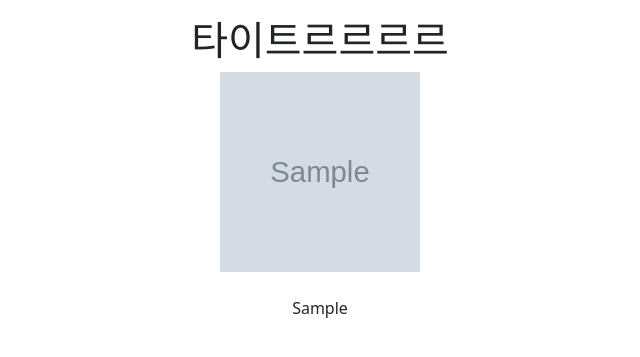
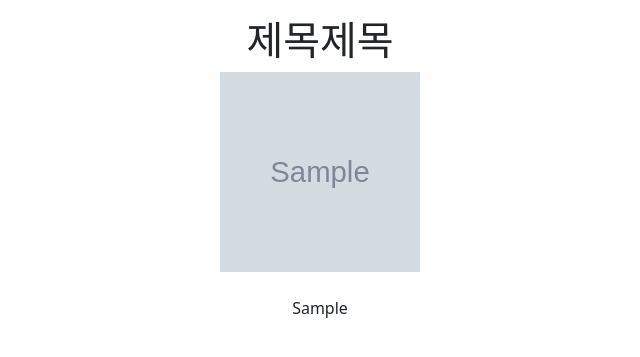
Before and after one commit to jamjam0109/flask_practice, a Flask app: template templates/output.html in a window 1280 px wide. Shown: the part 26-383 px from the top of the page, without its empty margins (320-960 px from the left). Run offline with Flask 2, Linux system fonts and the light colour scheme; the template is opened without the code that fills it: most values are stand-ins (such as "Sample title", 1, 10 or a date in 2020); grey boxes marked "Sample" are stand-in pictures.

```diff
--- a/templates/output.html
+++ b/templates/output.html
@@ -27,7 +27,7 @@
         <div class="row">
             <div class="col-md text-center text-md-left">
                 <div class="mx-auto mt-3" stype="max-width: 350px;">
-                    <h1>타이트르르르르</h1>
+                    <h1>제목제목</h1>
                 </div>
                 <img src={{ filename }} id="output" width="200" height="200">
                 <div data-v-7a58c03c="" class="mt-4 text-center mx-auto" style="max-width: 385px;">
```
Also changed, not shown: static/assets/usage.gif (added).
